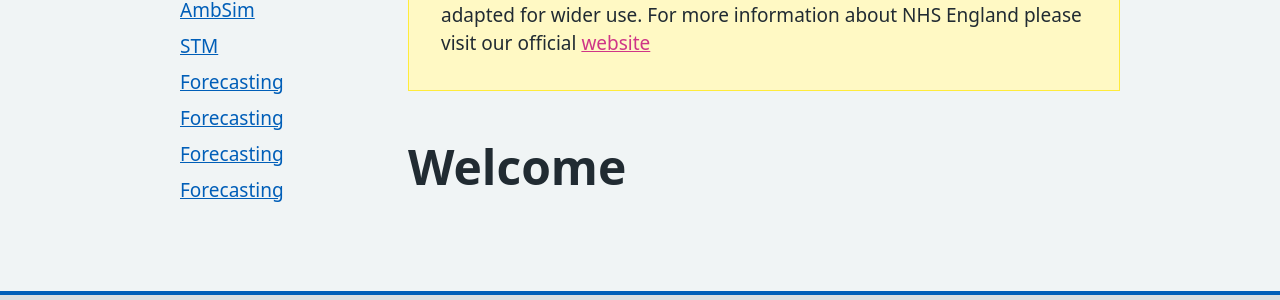
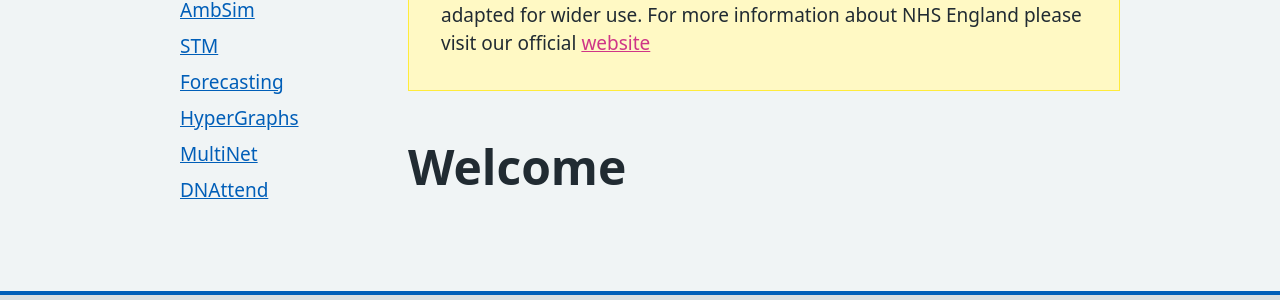
Before and after one commit to nhsengland/DataScience-ReusableCode, a Jekyll site: the page built from index.md, in a window 1280 px wide. Shown: the part 251-551 px from the top of the page. Built offline with Jekyll 4.4.1, drawn with Linux system fonts in a browser that asks for light colours.

Commit message:
update sidenav

```diff
--- a/_includes/sidenav.html
+++ b/_includes/sidenav.html
@@ -22,15 +22,15 @@
           </li>
 
           <li class="nhsuk-side-navigation__item">
-            <a href="HyperGraphs.html">Forecasting</a>
+            <a href="HyperGraphs.html">HyperGraphs</a>
           </li>
 
           <li class="nhsuk-side-navigation__item">
-            <a href="MultiNet.html">Forecasting</a>
+            <a href="MultiNet.html">MultiNet</a>
           </li>
 
           <li class="nhsuk-side-navigation__item">
-            <a href="DNAttend.html">Forecasting</a>
+            <a href="DNAttend.html">DNAttend</a>
           </li>
 
         </ul>
```
